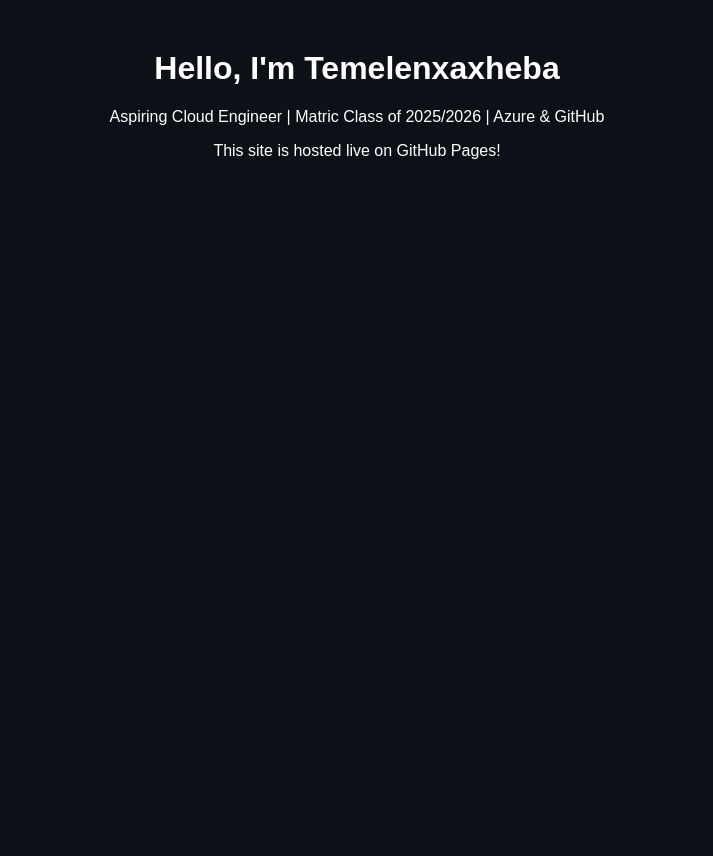
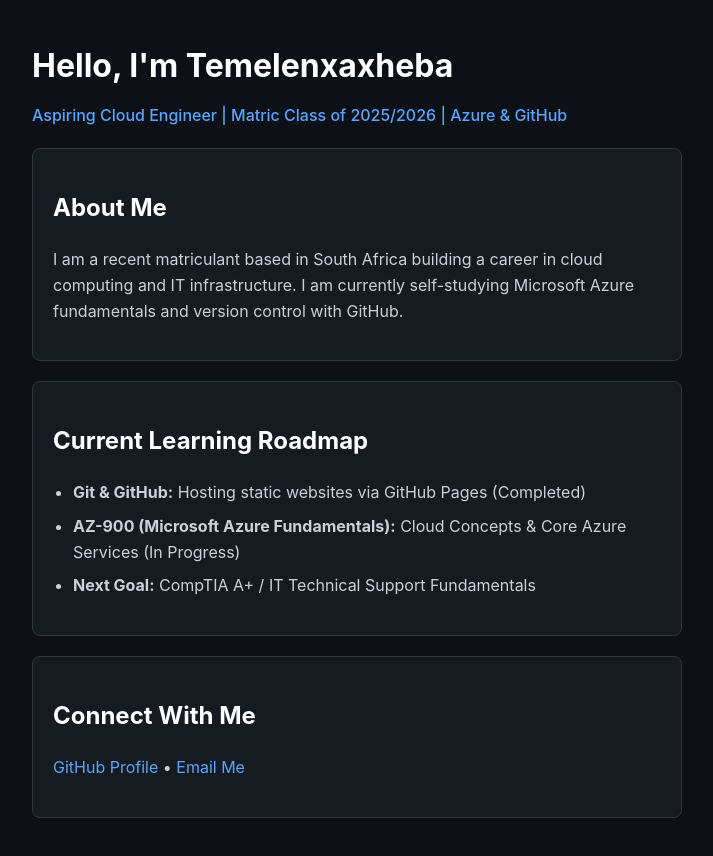
Before and after one commit to temelenxaxheba-create/azure-portfolio, a plain HTML site: page index.html in a window 1280 px wide. Shown: the whole page, without its empty margins (283-996 px from the left). Before the commit the page ends 800 px from the top, so only its background shows below. Drawn offline with Linux system fonts and the light colour scheme.

Commit message:
Update index.html

```diff
--- a/index.html
+++ b/index.html
@@ -1,11 +1,60 @@
 <!DOCTYPE html>
-<html>
+<html lang="en">
 <head>
-  <title>Temelenxaxheba | Cloud Portfolio</title>
+  <meta charset="UTF-8">
+  <meta name="viewport" content="width=device-width, initial-scale=1.0">
+  <title>Temelenxaxheba | Aspiring Cloud Engineer</title>
+  <style>
+    body {
+      font-family: -apple-system, BlinkMacSystemFont, "Segoe UI", Roboto, sans-serif;
+      background-color: #0d1117;
+      color: #c9d1d9;
+      line-height: 1.6;
+      max-width: 650px;
+      margin: 40px auto;
+      padding: 0 20px;
+    }
+    h1, h2 { color: #ffffff; }
+    .subtitle { color: #58a6ff; font-weight: 500; margin-top: -10px; }
+    .card {
+      background: #161b22;
+      border: 1px solid #30363d;
+      border-radius: 8px;
+      padding: 20px;
+      margin-top: 20px;
+    }
+    a { color: #58a6ff; text-decoration: none; }
+    a:hover { text-decoration: underline; }
+    ul { padding-left: 20px; }
+    li { margin-bottom: 8px; }
+  </style>
 </head>
-<body style="font-family: sans-serif; text-align: center; margin-top: 50px; background-color: #0d1117; color: white;">
+<body>
+
   <h1>Hello, I'm Temelenxaxheba</h1>
-  <p>Aspiring Cloud Engineer | Matric Class of 2025/2026 | Azure & GitHub</p>
-  <p>This site is hosted live on GitHub Pages!</p>
+  <p class="subtitle">Aspiring Cloud Engineer | Matric Class of 2025/2026 | Azure & GitHub</p>
+
+  <div class="card">
+    <h2>About Me</h2>
+    <p>I am a recent matriculant based in South Africa building a career in cloud computing and IT infrastructure. I am currently self-studying Microsoft Azure fundamentals and version control with GitHub.</p>
+  </div>
+
+  <div class="card">
+    <h2>Current Learning Roadmap</h2>
+    <ul>
+      <li><strong>Git & GitHub:</strong> Hosting static websites via GitHub Pages (Completed)</li>
+      <li><strong>AZ-900 (Microsoft Azure Fundamentals):</strong> Cloud Concepts & Core Azure Services (In Progress)</li>
+      <li><strong>Next Goal:</strong> CompTIA A+ / IT Technical Support Fundamentals</li>
+    </ul>
+  </div>
+
+  <div class="card">
+    <h2>Connect With Me</h2>
+    <p>
+      <a href="https://github.com" target="_blank">GitHub Profile</a> •
+      <a href="mailto:your.email@example.com">Email Me</a>
+    </p>
+  </div>
+
 </body>
 </html>
```
